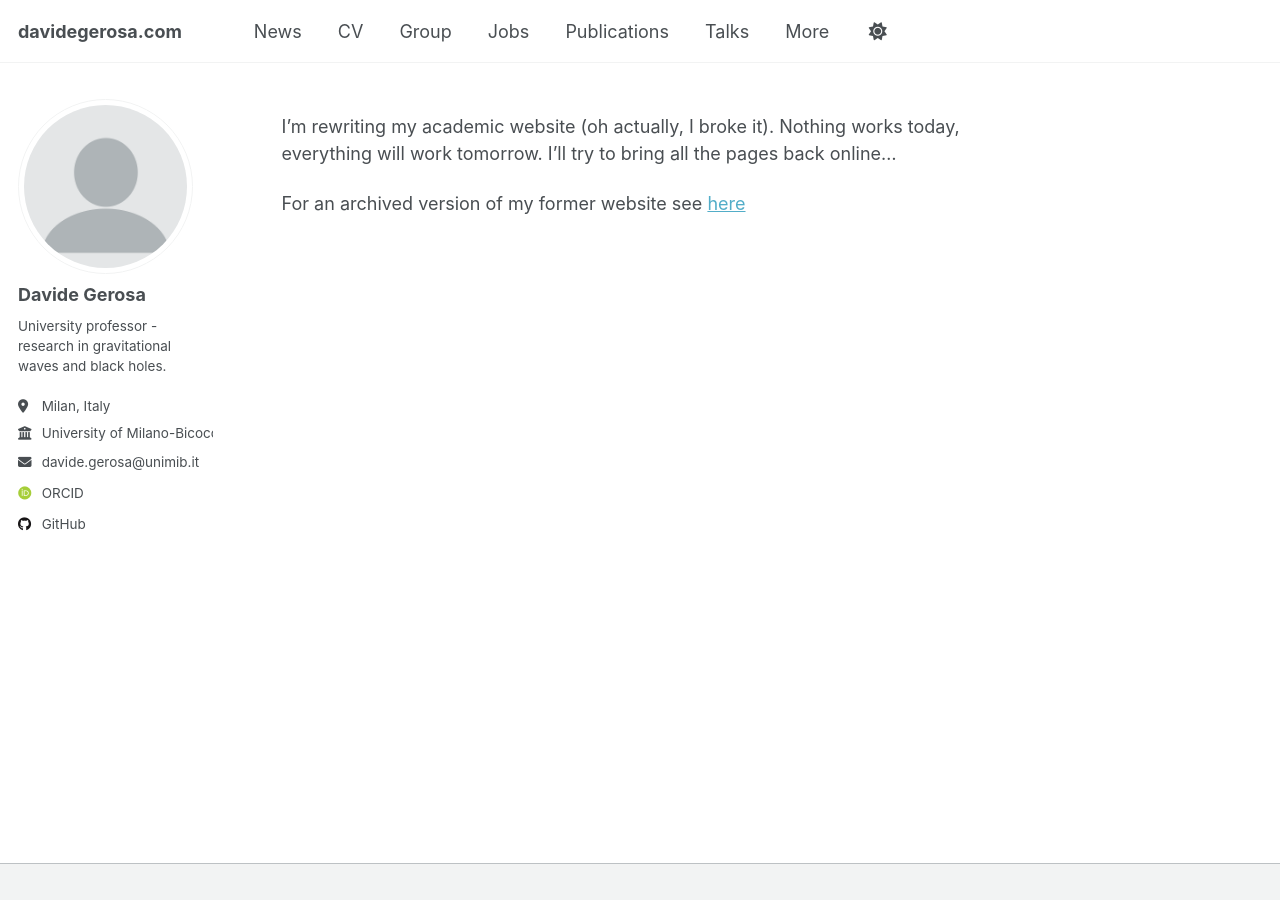
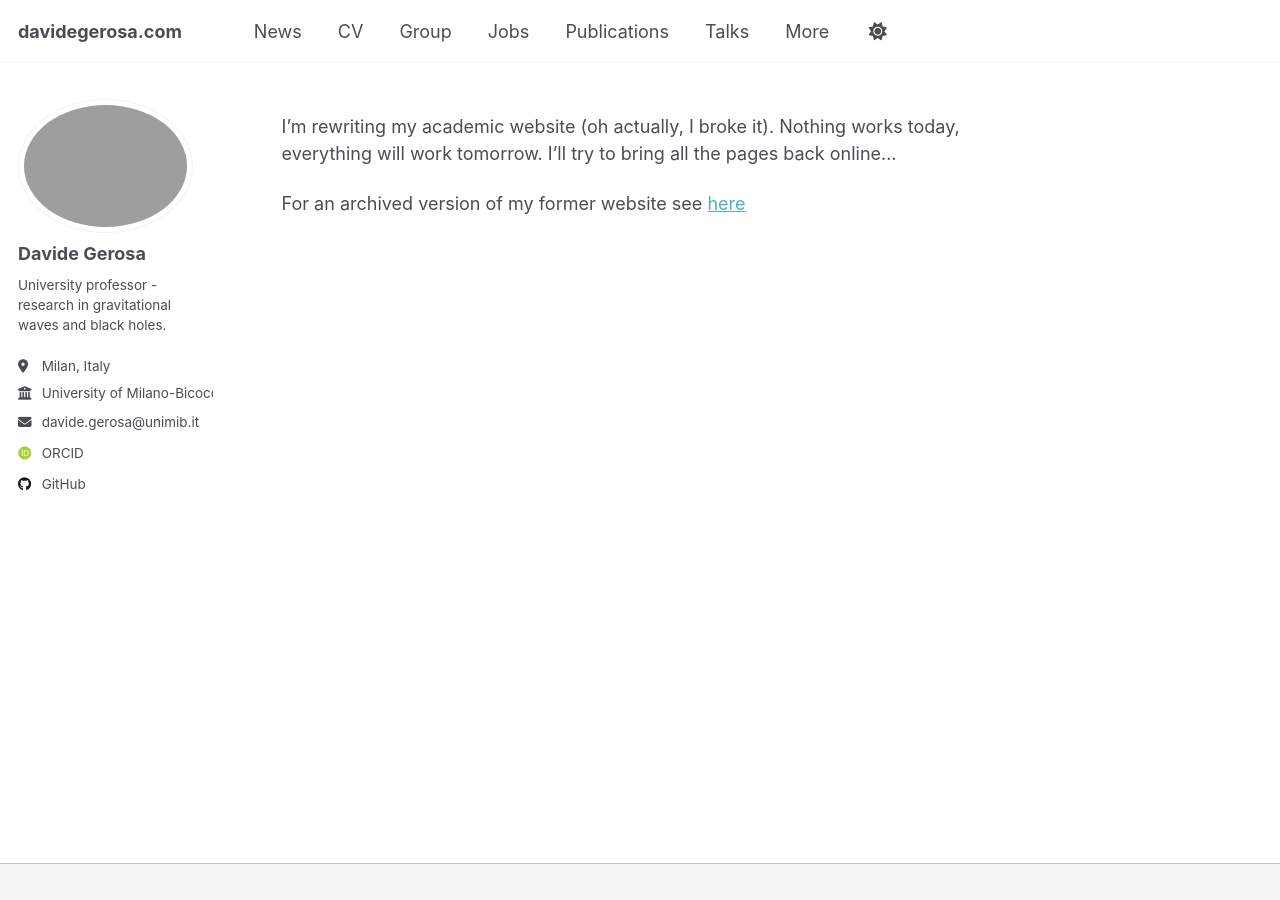
Before and after one commit to dgerosa/website, a Jekyll site: the page built from _pages/about.md, in a window 1280 px wide. Built offline with Jekyll 4.4.1, drawn with Linux system fonts in a browser that asks for light colours; some web fonts are replaced.

Commit message:
Fri Jun  6 06:43:09 EDT 2025

```diff
--- a/_config.yml
+++ b/_config.yml
@@ -22,7 +22,7 @@ repository               : "dgerosa/dgerosa.github.io"
 #               Additional customization can be done by editing /_includes/author-profile.html
 author:
   # Biographic information
-  avatar           : "profile.png"
+  avatar           : "profile_orange-min.jpg"
   name             : "Davide Gerosa"
   pronouns         : # example: "she/her"
   bio              : "University professor - research in gravitational waves and black holes."
```
